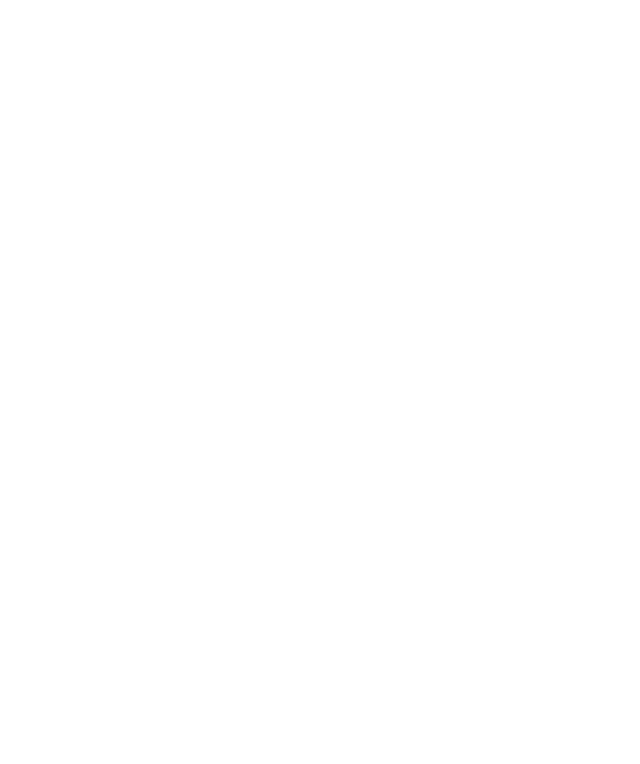
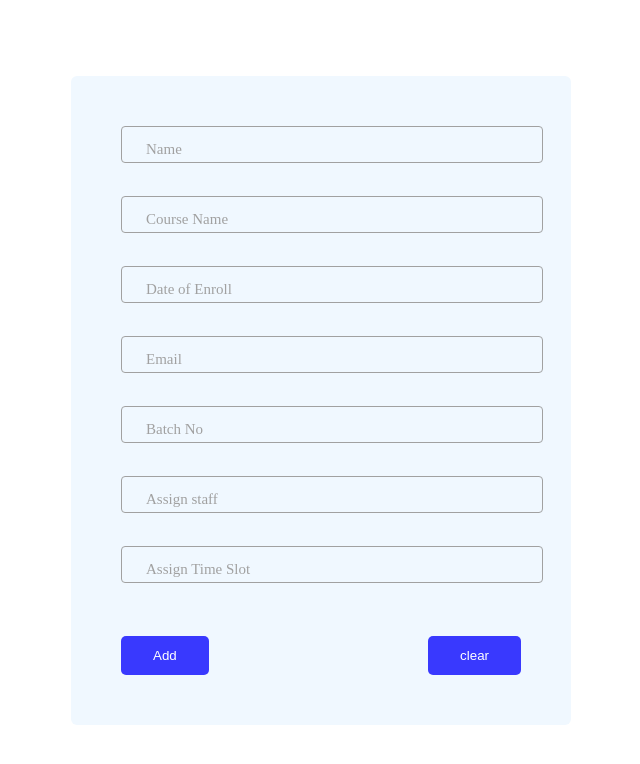
Before and after one commit to Sanjay-R1012/Institute_Management, a React (Vite) app in the folder Qtree/: page /admin/students/add in a window 1280 px wide. Before the commit this address had no page. Shown: the top 764 px of the page, without its empty margins (319-959 px from the left). Built offline with nearby package versions, Linux system fonts and the light colour scheme.

Commit message:
frontend

```diff
--- /dev/null
+++ b/Qtree/src/Admin/AddStudent.jsx
@@ -0,0 +1,53 @@
+import React from 'react'
+import '../index.css'
+
+const AddStudent = () => {
+  return (
+    <div className='box'>
+        <form className='addform'>
+
+            <div className="formgroup">
+            <input type="text" id='name' className='form-input' required/>
+            <label htmlFor="name" className='form-label'>Name</label>
+            </div>
+
+            <div className="formgroup">
+            <input type="text" id='course' className='form-input' required/>
+            <label htmlFor="course" className='form-label'>Course Name</label>
+            </div>
+
+            <div className="formgroup">
+            <input type="text" id='enroll-date' className='form-input' required/>
+            <label htmlFor="enroll-date" className='form-label'>Date of Enroll</label>
+            </div>
+
+            <div className="formgroup">
+            <input type="text" id='email' className='form-input' required/>
+            <label htmlFor="email" className='form-label'>Email</label>
+            </div>
+
+            <div className="formgroup">
+            <input type="text" id='batchno' className='form-input' required/>
+            <label htmlFor="batchno" className='form-label'>Batch No</label>
+            </div>
+
+            <div className="formgroup">
+            <input type="text" id='staff' className='form-input' required/>
+            <label htmlFor="staff" className='form-label'>Assign staff</label>
+            </div>
+
+            <div className="formgroup">
+            <input type="text" id='time' className='form-input' required/>
+            <label htmlFor="time" className='form-label'>Assign Time Slot</label>
+            </div>
+
+            <div className="bottom-box">
+                <button className='form-button'>Add</button>
+                <button className='form-button'>clear</button>
+            </div>
+        </form>
+    </div>
+  )
+}
+
+export default AddStudent
--- a/Qtree/src/App.jsx
+++ b/Qtree/src/App.jsx
@@ -5,6 +5,7 @@
 import AccessRequsts from './Admin/AccessRequsts'
 import DailyClasses from './Staff/DailyClasses'
 import StudentDetails from './Students/StudentDetails'
+import AddStudent from './Admin/AddStudent'
 
 function App() {
   return (
@@ -12,6 +13,7 @@
       <Routes>
 
           <Route path={'/admin/students/'} element={<StudentsList />}/>
+          <Route path={'/admin/students/add/'} element={<AddStudent />}/>
           <Route path={'/admin/courses/'} element={<Courses />}/>
           <Route path={'/admin/Staffs/'} element={<StaffsList />}/>
           <Route path={'/admin/request/'} element={<AccessRequsts />}/>
--- a/Qtree/src/index.css
+++ b/Qtree/src/index.css
@@ -96,3 +96,83 @@
 .student-table tbody tr:hover td{
     color: #000000;
 }
+
+.box {
+    height: 100vh;
+    display: flex;
+    justify-content: center;
+    align-items: center;
+}
+
+.addform {
+    width: 400px;
+    min-height: 400px;
+    border-radius: 6px;
+    background-color: aliceblue;
+    padding: 50px;
+}
+
+.formgroup {
+    height: 60px;
+    margin-bottom: 10px;
+    position: relative;
+}
+
+.form-input{
+    position: absolute;
+    top: 0;
+    left: 0;
+    width: 100%;
+    background: none;
+    border: 1px solid #a1a1a1;
+    padding: 10px;
+    border-radius: 4px;
+    z-index: 1;
+}
+
+.form-label{
+    position: absolute;
+    top: 15px;
+    left: 15px;
+    color: #a1a1a1;
+    padding: 0 10px;
+    font-size: 15px;
+    transition: .3s;
+}
+
+.form-input:focus+ .form-label{
+    background-color:aliceblue;
+    color: aqua;
+    top: -10px;
+    z-index: 10;
+   font-weight: 500;
+}
+
+.form-input:focus{
+    border: 1px solid aqua;
+}
+
+.form-input:not(:focus):valid+label{
+    background-color:aliceblue;
+    color: aqua;
+    top: -10px;
+    z-index: 10;
+   font-weight: 500;
+}
+
+.bottom-box {
+    display: flex;
+    justify-content: space-between;
+    margin-top: 30px;
+}
+
+.form-button {
+    display: block;
+    padding: 12px 32px;
+    font-size: bold;
+    border: none;
+    background-color: rgb(57, 57, 254);
+    color: #ffffff;
+    cursor: pointer;
+    border-radius: 5px;
+}
```
